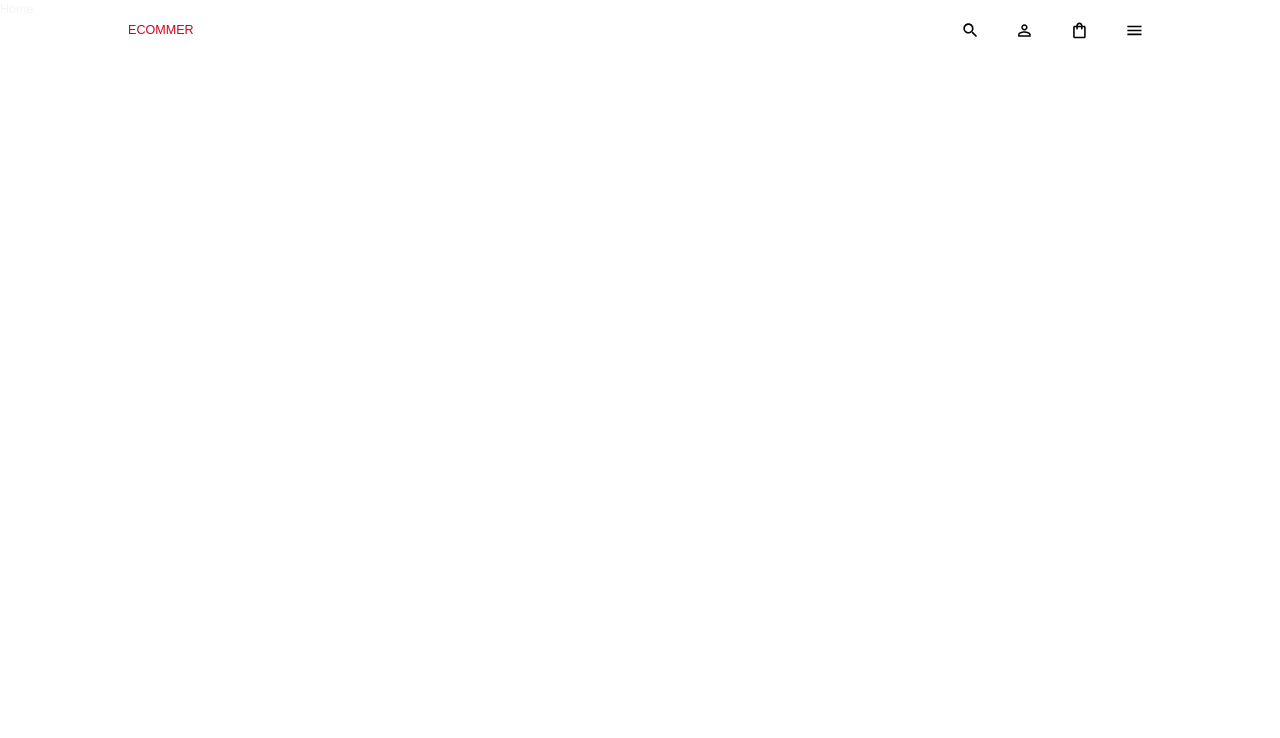
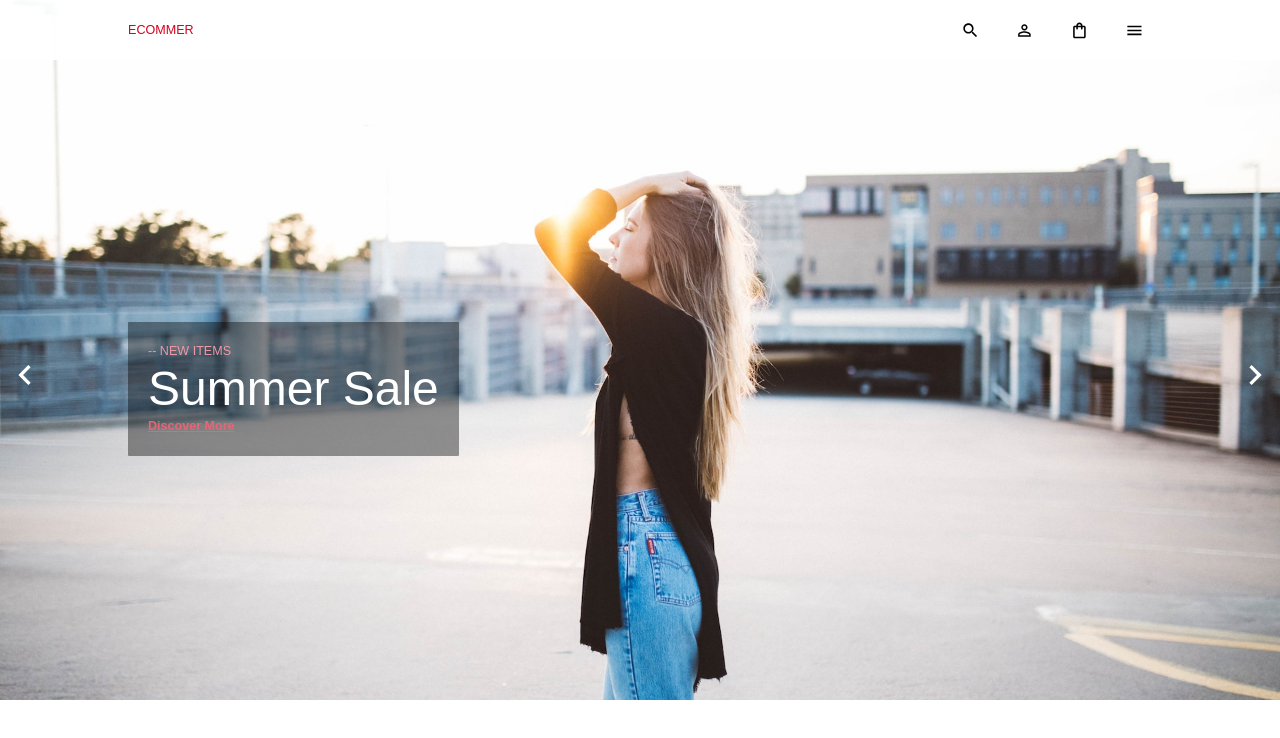
Before and after one commit to DouglasSilvaPrado/EcommerceApp, a React (Create React App) app in the folder client/: page / in a window 1280 px wide. Shown: the top 738 px of the page. Built offline with nearby package versions, Linux system fonts and the light colour scheme; a web font is replaced by a local one.

Commit message:
feat: add carousel

```diff
--- a/client/src/scenes/home/Home.jsx
+++ b/client/src/scenes/home/Home.jsx
@@ -1,7 +1,10 @@
 import React from 'react'
+import { MainCarousel } from './MainCarousel'
 
 export const Home = () => {
   return (
-    <div>Home</div>
+    <div className="home">
+      <MainCarousel />
+    </div>
   )
 }
--- /dev/null
+++ b/client/src/scenes/home/MainCarousel.jsx
@@ -0,0 +1,98 @@
+import { Box, Typography, IconButton, useMediaQuery } from "@mui/material";
+import { Carousel } from "react-responsive-carousel";
+import "react-responsive-carousel/lib/styles/carousel.min.css";
+import NavigateBeforeIcon from "@mui/icons-material/NavigateBefore";
+import NavigateNextIcon from "@mui/icons-material/NavigateNext";
+import { shades } from "../../theme";
+
+// imports all images from assets folder
+const importAll = (r) =>
+  r.keys().reduce((acc, item) => {
+    acc[item.replace("./", "")] = r(item);
+    return acc;
+  }, {});
+
+const heroTextureImports = importAll(
+  require.context("../../assets", false, /\.(png|jpe?g|svg)$/)
+);
+
+export const MainCarousel = () => {
+  const isNonMobile = useMediaQuery("(min-width:600px")
+
+  return (
+    <Carousel
+    infiniteLoop={true}
+    showThumbs={false}
+    showIndicators={false}
+    showStatus={false}
+    renderArrowPrev={(onClickHandler, hasPrev, label) => (
+      <IconButton
+        onClick={onClickHandler}
+        sx={{
+          position: "absolute",
+          top: "50%",
+          left: "0",
+          color: "white",
+          padding: "5px",
+          zIndex: "10",
+        }}
+      >
+        <NavigateBeforeIcon sx={{ fontSize: 40 }} />
+      </IconButton>
+    )}
+    renderArrowNext={(onClickHandler, hasNext, label) => (
+      <IconButton
+        onClick={onClickHandler}
+        sx={{
+          position: "absolute",
+          top: "50%",
+          right: "0",
+          color: "white",
+          padding: "5px",
+          zIndex: "10",
+        }}
+      >
+        <NavigateNextIcon sx={{ fontSize: 40 }} />
+      </IconButton>
+    )}
+    >
+      {Object.values(heroTextureImports).map((texture, index) => (
+        <Box key={`carousel-image-${index}`}>
+          <img
+            src={texture}
+            alt={`carousel-${index}`}
+            style={{
+              width: "100%",
+              height: "700px",
+              objectFit: "cover",
+              backgroundAttachment: "fixed",
+            }}
+          />
+          <Box
+            color="white"
+            padding="20px"
+            borderRadius="1px"
+            textAlign="left"
+            backgroundColor="rgb(0, 0, 0, 0.4)"
+            position="absolute"
+            top="46%"
+            left={isNonMobile ? "10%" : "0"}
+            right={isNonMobile ? undefined : "0"}
+            margin={isNonMobile ? undefined : "0 auto"}
+            maxWidth={isNonMobile ? undefined : "240px"}
+          >
+            <Typography color={shades.secondary[200]}>-- NEW ITEMS</Typography>
+            <Typography variant="h1">Summer Sale</Typography>
+            <Typography
+              fontWeight="bold"
+              color={shades.secondary[300]}
+              sx={{ textDecoration: "underline" }}
+            >
+              Discover More
+            </Typography>
+          </Box>
+        </Box>
+      ))}
+    </Carousel>
+  )
+}
```
